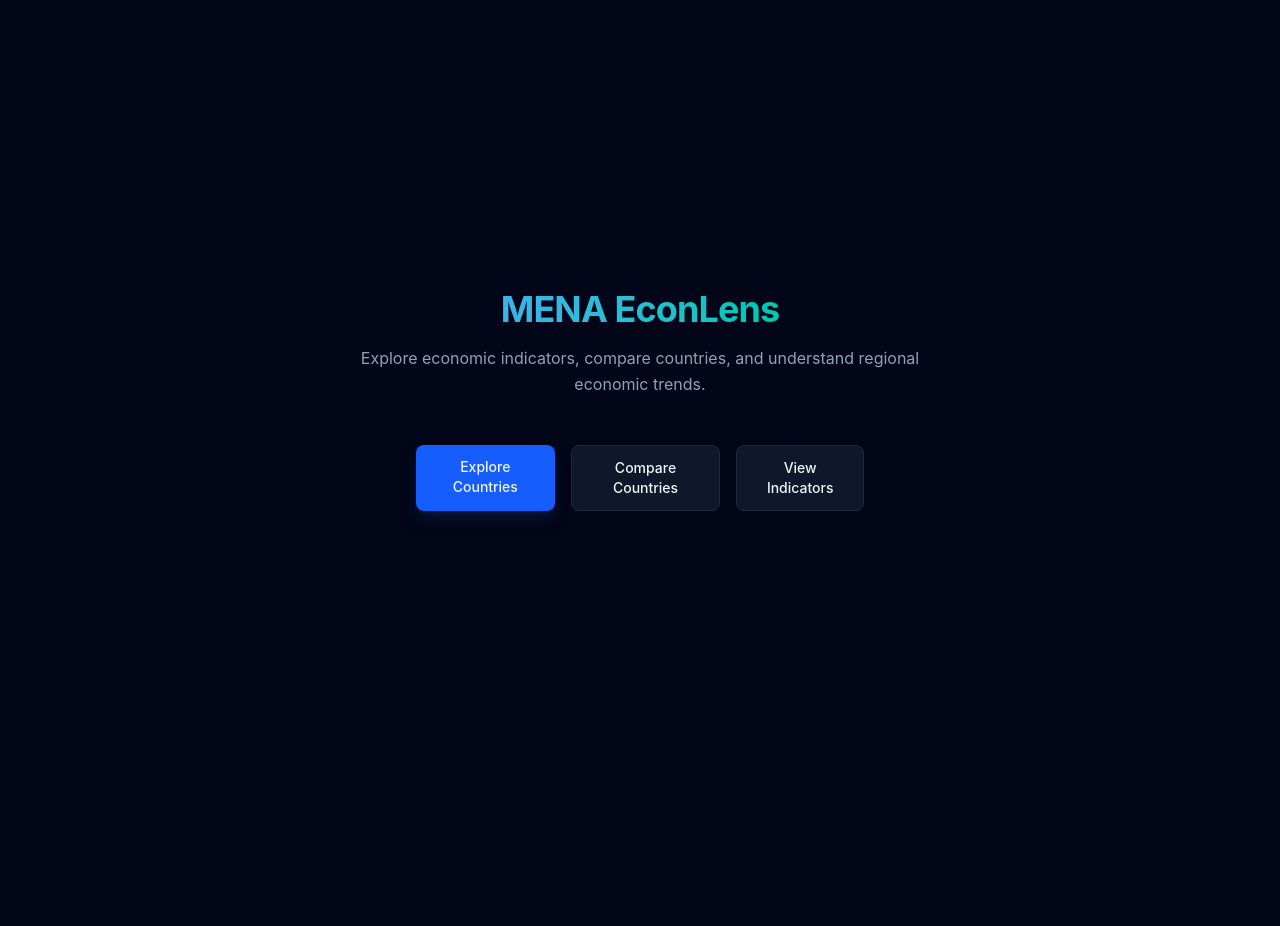
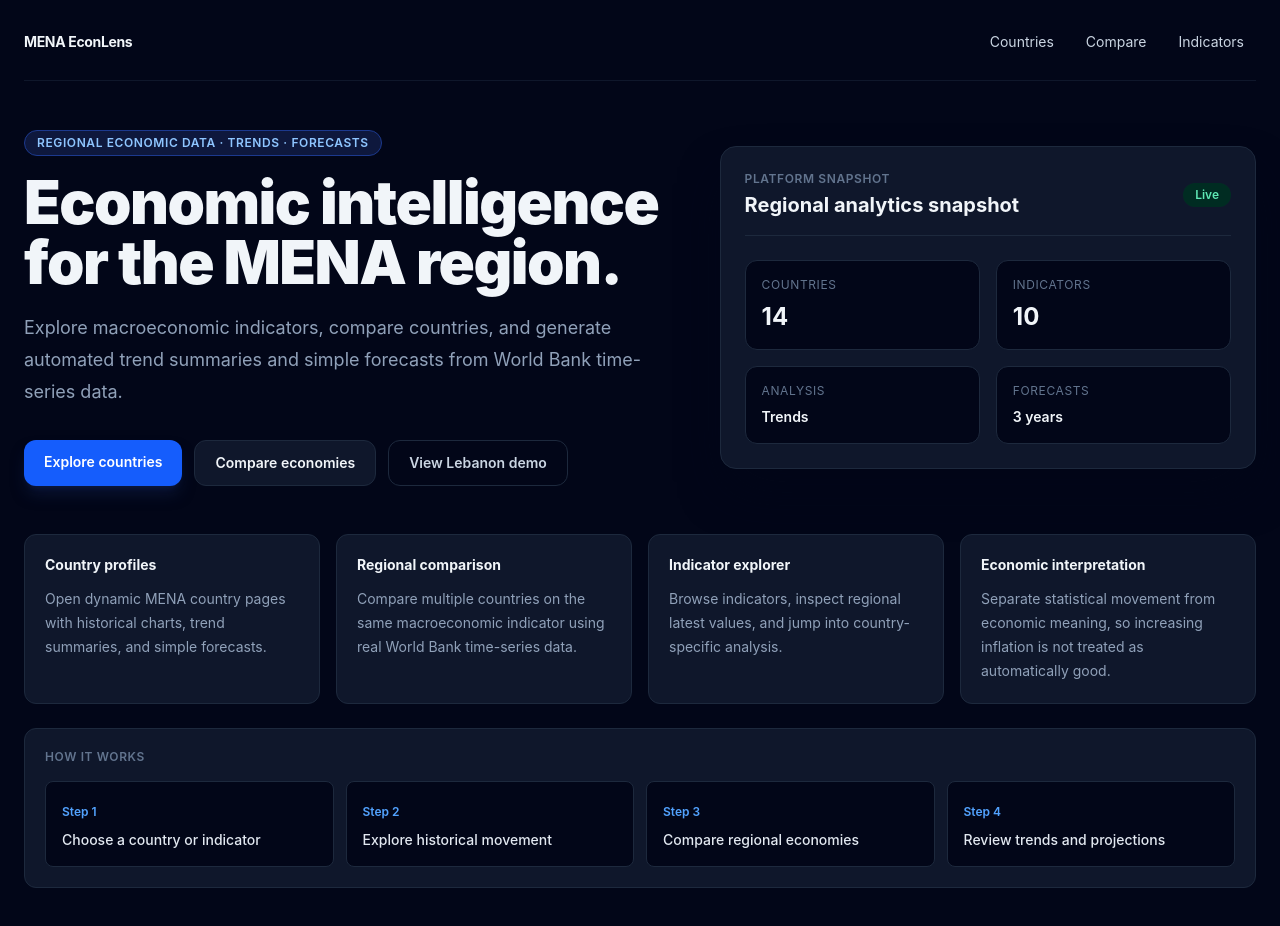
Before and after one commit to amoh909/MENA-EconLens, a React (Vite) app in the folder frontend/: page / in a window 1280 px wide. Shown: the top 926 px of the page. Before the commit the page ends 800 px from the top, so only its background shows below. Built offline with nearby package versions, Linux system fonts and the light colour scheme; no server answers.

Commit message:
Make landing page more public-facing

```diff
--- a/frontend/src/Pages/Home.tsx
+++ b/frontend/src/Pages/Home.tsx
@@ -1,39 +1,204 @@
 import { Link } from "react-router-dom";
+
+const features = [
+  {
+    title: "Country profiles",
+    description:
+      "Open dynamic MENA country pages with historical charts, trend summaries, and simple forecasts.",
+  },
+  {
+    title: "Regional comparison",
+    description:
+      "Compare multiple countries on the same macroeconomic indicator using real World Bank time-series data.",
+  },
+  {
+    title: "Indicator explorer",
+    description:
+      "Browse indicators, inspect regional latest values, and jump into country-specific analysis.",
+  },
+  {
+    title: "Economic interpretation",
+    description:
+      "Separate statistical movement from economic meaning, so increasing inflation is not treated as automatically good.",
+  },
+];
+
+const workflow = [
+  "Choose a country or indicator",
+  "Explore historical movement",
+  "Compare regional economies",
+  "Review trends and projections",
+];
 
 export default function Home() {
   return (
-    <div className="flex flex-col items-center justify-center min-h-screen bg-slate-950 text-slate-100 p-6">
-      {/* Hero Section */}
-      <div className="text-center max-w-xl mb-12 space-y-4">
-        <h1 className="text-4xl font-bold tracking-tight bg-gradient-to-r from-blue-400 to-emerald-400 bg-clip-text text-transparent">
-          MENA EconLens
-        </h1>
-        <p className="text-slate-400 text-base leading-relaxed">
-          Explore economic indicators, compare countries, and understand
-          regional economic trends.
-        </p>
-      </div>
+    <div className="min-h-screen bg-slate-950 px-4 py-6 text-slate-100 sm:px-6">
+      <div className="mx-auto flex min-h-[calc(100vh-3rem)] max-w-7xl flex-col">
+        <header className="flex items-center justify-between border-b border-slate-900 pb-5">
+          <Link
+            to="/"
+            className="text-sm font-bold tracking-tight text-slate-100"
+          >
+            MENA EconLens
+          </Link>
 
-      {/* Navigation Actions */}
-      <div className="flex flex-col sm:flex-row gap-4 w-full max-w-md justify-center">
-        <Link
-          to="/countries"
-          className="px-5 py-3 text-center bg-blue-600 hover:bg-blue-500 font-medium text-sm rounded-lg shadow-lg shadow-blue-950/50 transition-colors"
-        >
-          Explore Countries
-        </Link>
-        <Link
-          to="/compare"
-          className="px-5 py-3 text-center bg-slate-900 border border-slate-800 hover:border-slate-700 font-medium text-sm rounded-lg transition-colors"
-        >
-          Compare Countries
-        </Link>
-        <Link
-          to="/indicators"
-          className="px-5 py-3 text-center bg-slate-900 border border-slate-800 hover:border-slate-700 font-medium text-sm rounded-lg transition-colors"
-        >
-          View Indicators
-        </Link>
+          <nav className="hidden items-center gap-2 text-sm sm:flex">
+            <Link
+              to="/countries"
+              className="rounded-lg px-3 py-2 text-slate-300 transition-colors hover:bg-slate-900 hover:text-slate-100"
+            >
+              Countries
+            </Link>
+
+            <Link
+              to="/compare"
+              className="rounded-lg px-3 py-2 text-slate-300 transition-colors hover:bg-slate-900 hover:text-slate-100"
+            >
+              Compare
+            </Link>
+
+            <Link
+              to="/indicators"
+              className="rounded-lg px-3 py-2 text-slate-300 transition-colors hover:bg-slate-900 hover:text-slate-100"
+            >
+              Indicators
+            </Link>
+          </nav>
+        </header>
+
+        <main className="flex flex-1 flex-col justify-center py-12">
+          <section className="grid gap-10 lg:grid-cols-[1.1fr_0.9fr] lg:items-center">
+            <div>
+              <div className="mb-4 inline-flex rounded-full border border-blue-900 bg-blue-950/60 px-3 py-1 text-xs font-semibold uppercase tracking-wider text-blue-300">
+                Regional economic data · Trends · Forecasts
+              </div>
+
+              <h1 className="max-w-4xl text-4xl font-black tracking-tight text-slate-100 sm:text-5xl lg:text-6xl">
+                Economic intelligence for the MENA region.
+              </h1>
+
+              <p className="mt-5 max-w-2xl text-base leading-8 text-slate-400 sm:text-lg">
+                Explore macroeconomic indicators, compare countries, and
+                generate automated trend summaries and simple forecasts from
+                World Bank time-series data.
+              </p>
+
+              <div className="mt-8 flex flex-col gap-3 sm:flex-row">
+                <Link
+                  to="/countries"
+                  className="rounded-xl bg-blue-600 px-5 py-3 text-center text-sm font-semibold text-white shadow-lg shadow-blue-950/50 transition-colors hover:bg-blue-500"
+                >
+                  Explore countries
+                </Link>
+
+                <Link
+                  to="/compare"
+                  className="rounded-xl border border-slate-800 bg-slate-900 px-5 py-3 text-center text-sm font-semibold text-slate-100 transition-colors hover:border-slate-700"
+                >
+                  Compare economies
+                </Link>
+
+                <Link
+                  to="/dashboard"
+                  className="rounded-xl border border-slate-800 bg-slate-950 px-5 py-3 text-center text-sm font-semibold text-slate-300 transition-colors hover:border-slate-700 hover:text-slate-100"
+                >
+                  View Lebanon demo
+                </Link>
+              </div>
+            </div>
+
+            <aside className="rounded-2xl border border-slate-800 bg-slate-900 p-6 shadow-2xl shadow-slate-950">
+              <div className="flex items-center justify-between border-b border-slate-800 pb-4">
+                <div>
+                  <p className="text-xs font-semibold uppercase tracking-wider text-slate-500">
+                    Platform snapshot
+                  </p>
+                  <h2 className="mt-1 text-xl font-bold text-slate-100">
+                    Regional analytics snapshot
+                  </h2>
+                </div>
+
+                <span className="rounded-full bg-emerald-950 px-3 py-1 text-xs font-semibold text-emerald-300">
+                  Live
+                </span>
+              </div>
+
+              <dl className="mt-6 grid grid-cols-2 gap-4">
+                <div className="rounded-xl border border-slate-800 bg-slate-950 p-4">
+                  <dt className="text-xs uppercase tracking-wider text-slate-500">
+                    Countries
+                  </dt>
+                  <dd className="mt-2 text-2xl font-bold text-slate-100">14</dd>
+                </div>
+
+                <div className="rounded-xl border border-slate-800 bg-slate-950 p-4">
+                  <dt className="text-xs uppercase tracking-wider text-slate-500">
+                    Indicators
+                  </dt>
+                  <dd className="mt-2 text-2xl font-bold text-slate-100">10</dd>
+                </div>
+
+                <div className="rounded-xl border border-slate-800 bg-slate-950 p-4">
+                  <dt className="text-xs uppercase tracking-wider text-slate-500">
+                    Analysis
+                  </dt>
+                  <dd className="mt-2 text-sm font-semibold text-slate-100">
+                    Trends
+                  </dd>
+                </div>
+
+                <div className="rounded-xl border border-slate-800 bg-slate-950 p-4">
+                  <dt className="text-xs uppercase tracking-wider text-slate-500">
+                    Forecasts
+                  </dt>
+                  <dd className="mt-2 text-sm font-semibold text-slate-100">
+                    3 years
+                  </dd>
+                </div>
+              </dl>
+            </aside>
+          </section>
+
+          <section className="mt-12 grid gap-4 md:grid-cols-2 lg:grid-cols-4">
+            {features.map((feature) => (
+              <article
+                key={feature.title}
+                className="rounded-xl border border-slate-800 bg-slate-900 p-5"
+              >
+                <h3 className="text-sm font-bold text-slate-100">
+                  {feature.title}
+                </h3>
+
+                <p className="mt-3 text-sm leading-6 text-slate-400">
+                  {feature.description}
+                </p>
+              </article>
+            ))}
+          </section>
+
+          <section className="mt-6 rounded-xl border border-slate-800 bg-slate-900 p-5">
+            <p className="text-xs font-semibold uppercase tracking-wider text-slate-500">
+              How it works
+            </p>
+
+            <div className="mt-4 grid gap-3 md:grid-cols-4">
+              {workflow.map((step, index) => (
+                <div
+                  key={step}
+                  className="rounded-lg border border-slate-800 bg-slate-950 p-4"
+                >
+                  <span className="text-xs font-semibold text-blue-400">
+                    Step {index + 1}
+                  </span>
+
+                  <p className="mt-2 text-sm font-medium text-slate-200">
+                    {step}
+                  </p>
+                </div>
+              ))}
+            </div>
+          </section>
+        </main>
       </div>
     </div>
   );
```
